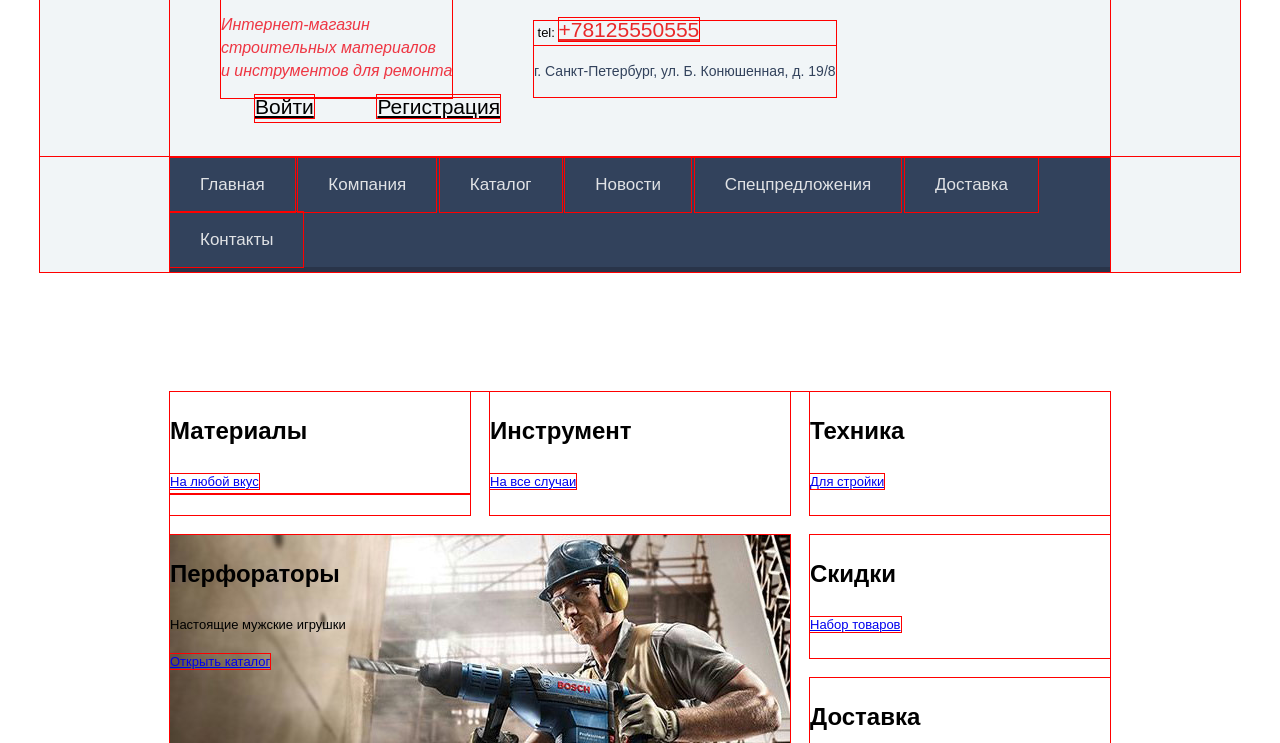
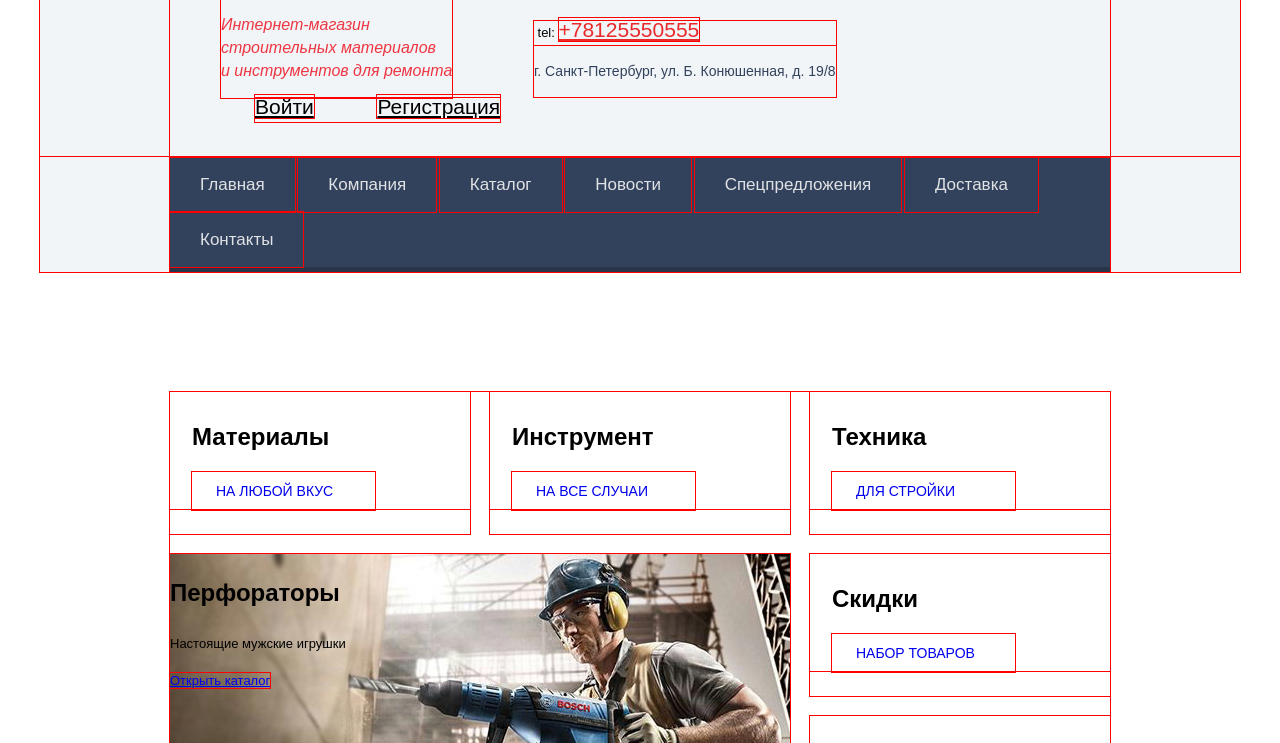
Before and after one commit to stallev/282177-technomart, a plain HTML site: page index.html in a window 1280 px wide. Shown: the part 50-793 px from the top of the page. Drawn offline with Linux system fonts and the light colour scheme; files that its build step writes are made by us from their sources; a web font is replaced by a local one.

Commit message:
Доработал секцию категорий и сервисное меню

```diff
--- a/css/style.css
+++ b/css/style.css
@@ -171,6 +171,25 @@ nav.navigation{
   min-height: 123px;
   float: left;
 }
+.tile h3{
+  margin-left: 22px;
+  margin-bottom: 20px;
+  margin-top: 30px;
+}
+.tile span{
+  display: block;
+  margin-left: 22px;
+}
+.link-to-category{
+  display: block;
+  padding: 10px 24px;
+  font-size: 14px;
+  line-height: 18px;
+  /*color: #fff;*/
+  text-transform: uppercase;
+  text-decoration: none;
+  width: 135px;       /*потом надо убрать*/
+}
 .materials,
 .equipment,
 .slider{
@@ -283,18 +302,29 @@ margin-bottom: 20px;
   width: 240px;
   float: left;
   margin-right: 80px;
+  margin-left: 0;
+  margin-top: 0;
+  padding-left: 0;
 }
 .service-information-menu li{
+
   list-style: none;
-  text-decoration: none;
   font-size: 21px;
   line-height: 30px;
   font-weight: bold;
-  padding: 25px 25px;
-
+  margin: 0;
+  border-bottom:1px solid #293449;
+  border-top: 1px solid #405069;
 }
 .service-information-menu a{
   display: block;
+  text-decoration: none;
+  padding:15px 22px;
+  color: #fff;
+  font-size: 21px;
+  line-height: 30px;
+  font-weight: bold;
+  background-color: #32425c;
 }
 
 .delivery-service{
--- a/index.html
+++ b/index.html
@@ -72,18 +72,18 @@
 			<section class="categories clearfix">
 						<div class="materials tile">
 							<h3>Материалы</h3>
-							<span><a href="#">На любой вкус</a></span>
-							<div></div>
+							<span><a class="link-to-category" href="#">На любой вкус</a></span>
+							<div><img src=""></div>
 						</div>
 						<div class="equipment tile">
 							<h3>Инструмент</h3>
-							<span><a href="#">На все случаи</a></span>
-
+							<span><a class="link-to-category" href="#">На все случаи</a></span>
+							<div><img src=""></div>
 						</div>
 						<div class="techniks tile">
 							<h3>Техника</h3>
-							<span><a href="#">Для стройки</a></span>
-
+							<span><a class="link-to-category" href="#">Для стройки</a></span>
+							<div><img src=""></div>
 						</div>
 						<div class="slider">
 							<h3>Перфораторы</h3>
@@ -92,12 +92,13 @@
 						</div>
 						<div class="discount tile">
 							<h3>Скидки</h3>
-							<span><a href="#">Набор товаров</a></span>
-
+							<span><a class="link-to-category" href="#">Набор товаров</a></span>
+							<div><img src=""></div>
 						</div>
 						<div class="delivery tile">
 							<h3>Доставка</h3>
-							<span><a href="#">Бесплатно</a></span>
+							<span><a class="link-to-category" href="#">Бесплатно</a></span>
+							<div><img src=""></div>
 						</div>
 
 			</section>
```
